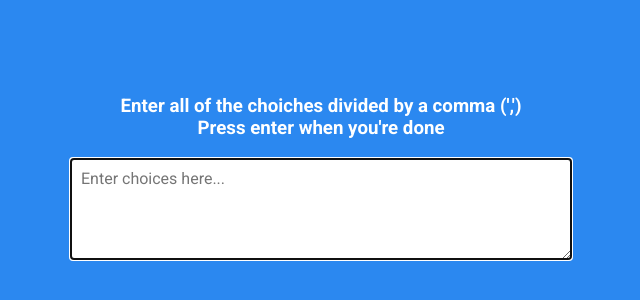
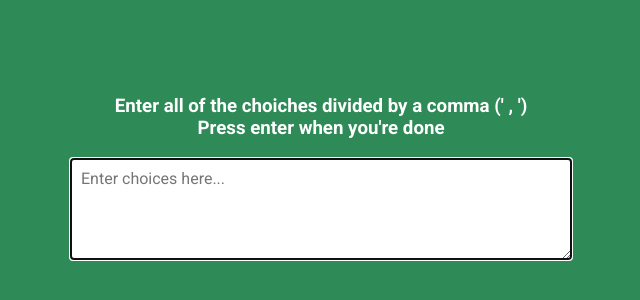
Before and after one commit to AnikKantiSikder/JS-random-choice-picker, a plain HTML site: page index.html in a window 1280 px wide. Shown: the part 218-518 px from the top of the page, without its empty margins (319-959 px from the left). Drawn offline with nearby package versions, Linux system fonts and the light colour scheme.

```diff
--- a/style.css
+++ b/style.css
@@ -4,7 +4,7 @@
 }
 
 body {
-  background-color: #2b88f0;
+  background-color: seagreen;
   font-family: 'Roboto', sans-serif;
   display: flex;
   flex-direction: column;
```
Also changed, not shown: index.html (+1 -1 lines), Demo/1.png, Demo/2.png (added).
